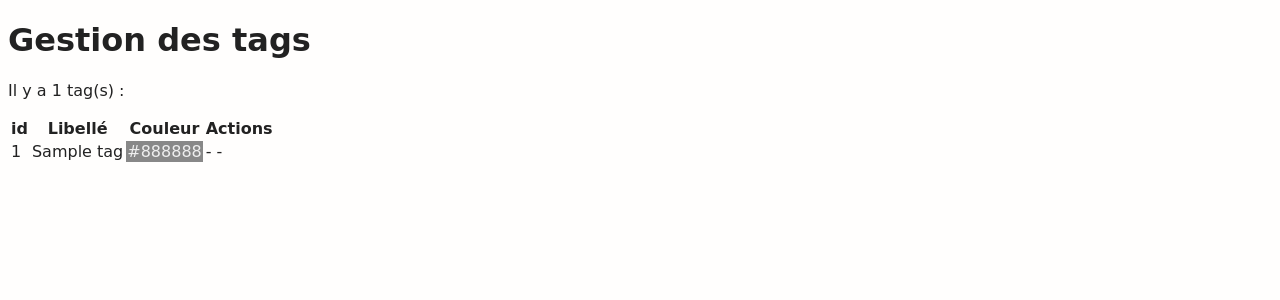
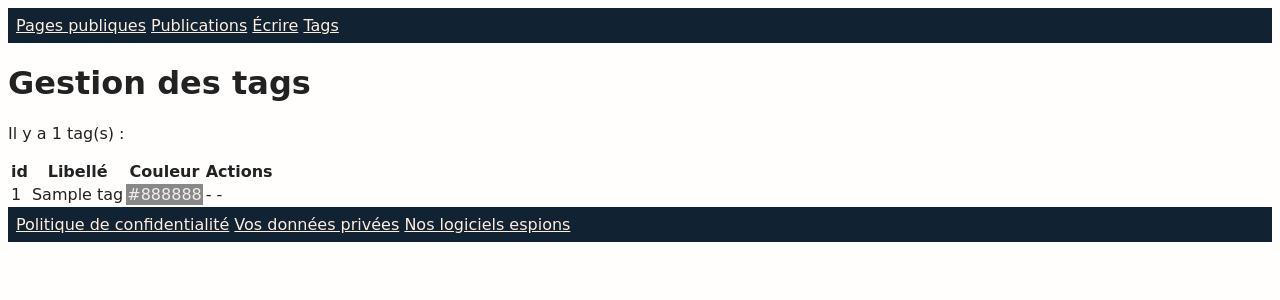
Before and after one commit to pbreteche/sf21w47, a Symfony app: template templates/authoring/tag/index.html.twig in a window 1280 px wide. Shown: the top 300 px of the page. Run offline with Twig, Linux system fonts and the light colour scheme; the template is opened without the code that fills it: most values are stand-ins (such as "Sample title", 1, 10 or a date in 2020); some libraries are stand-ins or nearby versions.

Commit message:
add layout for authoring pages

```diff
--- /dev/null
+++ b/templates/authoring/layout.html.twig
@@ -0,0 +1,19 @@
+{% extends 'base.html.twig' %}
+
+{% block body %}
+    <header>
+        <nav>
+            <a href="{{ path('app_frontoffice_default_homepage') }}">Pages publiques</a>
+            <a href="{{ path('app_authoring_post_index') }}">Publications</a>
+            <a href="{{ path('app_authoring_post_create') }}">Écrire</a>
+            <a href="{{ path('app_authoring_tag_index') }}">Tags</a>
+        </nav>
+    </header>
+
+    {% block content %}{% endblock %}
+    <footer>
+        <a href="#">Politique de confidentialité</a>
+        <a href="#">Vos données privées</a>
+        <a href="#">Nos logiciels espions</a>
+    </footer>
+{% endblock %}
--- a/templates/authoring/post/create.html.twig
+++ b/templates/authoring/post/create.html.twig
@@ -1,7 +1,7 @@
-{% extends 'base.html.twig' %}
+{% extends 'authoring/layout.html.twig' %}
 
 {% block title %}Rédaction d'une publi{% endblock %}
 
-{% block body %}
+{% block content %}
     {{ include('authoring/post/_form.html.twig', {form: create_form, button_text: 'Publier'}) }}
 {% endblock %}
--- a/templates/authoring/post/delete.html.twig
+++ b/templates/authoring/post/delete.html.twig
@@ -1,8 +1,8 @@
-{% extends 'base.html.twig' %}
+{% extends 'authoring/layout.html.twig' %}
 
 {% block title %}Suppression de l'article {{ post.id }}{% endblock %}
 
-{% block body %}
+{% block content %}
 <h1>Suppression de «{{ post.title }}»</h1>
 {{ form_start(delete_form) }}
 {{ form_widget(delete_form) }}
--- a/templates/authoring/post/edit.html.twig
+++ b/templates/authoring/post/edit.html.twig
@@ -1,7 +1,7 @@
-{% extends 'base.html.twig' %}
+{% extends 'authoring/layout.html.twig' %}
 
 {% block title %}Édition d'une publi{% endblock %}
 
-{% block body %}
+{% block content %}
     {{ include('authoring/post/_form.html.twig', {form: edit_form, button_text: 'Modifier'}) }}
 {% endblock %}
--- a/templates/authoring/post/index.html.twig
+++ b/templates/authoring/post/index.html.twig
@@ -1,8 +1,8 @@
-{% extends 'base.html.twig' %}
+{% extends 'authoring/layout.html.twig' %}
 
 {% block title %}Mon blog{% endblock %}
 
-{% block body %}
+{% block content %}
     <h1>Gestion des publications</h1>
     <p>Il y a {{ posts | length }} article(s) :</p>
     <p><a href="{{ path('app_authoring_post_create') }}">Nouveau</a></p>
--- a/templates/authoring/tag/index.html.twig
+++ b/templates/authoring/tag/index.html.twig
@@ -1,8 +1,8 @@
-{% extends 'base.html.twig' %}
+{% extends 'authoring/layout.html.twig' %}
 
 {% block title %}Mon blog{% endblock %}
 
-{% block body %}
+{% block content %}
     <h1>Gestion des tags</h1>
     <p>Il y a {{ tags | length }} tag(s) :</p>
 
```
